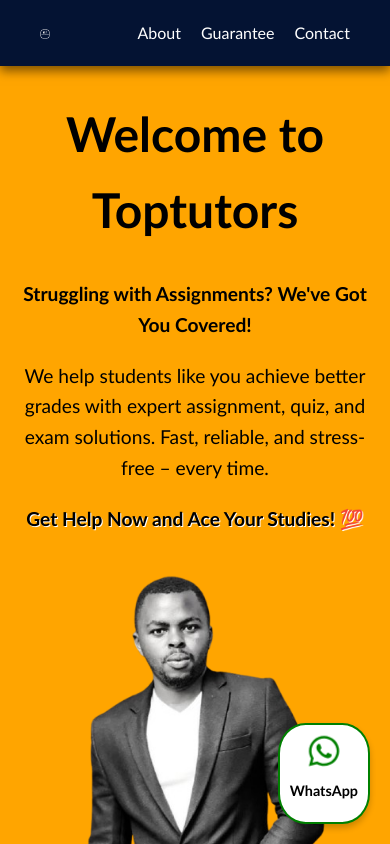
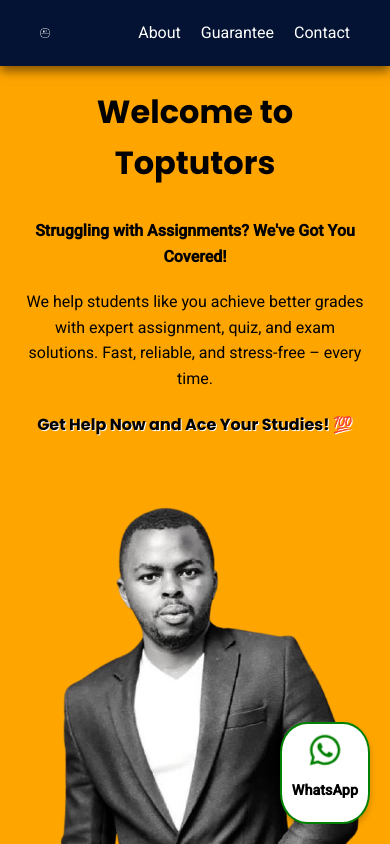
Before and after one commit to Davey0076/client-portfolio-one, a React (Vite) app: page / in a window 390 px wide. Shown: the top 844 px of the page. Built offline with nearby package versions, Linux system fonts and the light colour scheme.

Commit message:
Minor updates

```diff
--- a/src/components/Hero/Hero.css
+++ b/src/components/Hero/Hero.css
@@ -1,4 +1,3 @@
-
 .hero {
   background-color: orange;
   color: black;
@@ -6,20 +5,26 @@
   position: relative;
   display: flex;
   justify-content: space-between;
+  align-items: center; /* Ensure content is vertically centered */
   overflow: hidden;
+  padding: 20px; /* Add padding for better spacing */
+}
+
+.hero-text {
+  display: flex;
+  flex-direction: column;
+  align-items: flex-start;
+  justify-content: center;
+  flex: 1; /* Text takes equal space */
+  padding: 20px; /* Padding for better spacing */
 }
 
 .hero-text h1 {
   font-size: 3rem;
+  font-weight: bold;
   margin-bottom: 20px;
   animation: textSlideIn 1.5s ease-in-out forwards;
-}
-
-.hero-text{
-  display: flex;
-  flex-direction: column;
-  align-items: center;
-  justify-content: center;
+  color: black; /* Ensure contrast against orange */
 }
 
 .hero-text p {
@@ -34,10 +39,25 @@
   font-weight: bold;
   color: black;
   text-shadow: 1px 1px white;
+  margin-top: 20px; /* Space below the paragraph */
   animation: pulse 2s infinite;
 }
 
+.hero-image {
+  flex: 1;
+  position: absolute; /* Ensure the image spans edges */
+  bottom: 0;
+  right: 0;
+  width: 50%; /* Set width for large screens */
+  height: 100%; /* Stretch to cover the hero's height */
+  overflow: hidden; /* Crop overflowing image parts */
+}
 
+.hero-image img {
+  width: 100%;
+  height: 100%;
+  object-fit: cover; /* Preserve aspect ratio while filling the container */
+}
 
 /* Animations */
 @keyframes textSlideIn {
@@ -74,25 +94,38 @@
 /* Responsive Styles for Small Screens */
 @media (max-width: 768px) {
   .hero {
-    flex-direction: column;
+    flex-direction: column; /* Stack text and image */
     text-align: center;
+    padding: 20px; /* Maintain padding */
   }
 
-  .hero-content {
-    margin-right: 0;
+  .hero-text {
+    align-items: center; /* Center text content */
     margin-bottom: 20px;
+    padding: 0; /* Remove extra padding on smaller screens */
   }
 
-  .hero-title {
-    font-size: 2rem;
+  .hero-text h1 {
+    font-size: 2rem; /* Adjust font size for smaller screens */
+  }
+
+  .hero-text p {
+    font-size: 1rem; /* Adjust text size for readability */
   }
 
   .cta {
-    font-size: 1.2rem;
+    font-size: 1.2rem; /* Slightly smaller CTA */
+  }
+
+  .hero-image {
+    position: relative; /* Allow it to flow naturally */
+    width: 100%; /* Full width for small screens */
+    height: auto; /* Adjust height automatically */
+    margin-top: 10px; /* Space between text and image */
   }
 
   .hero-image img {
-    width: 80%;
-    margin: 0 auto;
+    width: 100%;
+    height: auto; /* Maintain image ratio */
   }
 }
--- a/src/index.css
+++ b/src/index.css
@@ -1,3 +1,6 @@
+@import url('https://fonts.googleapis.com/css2?family=Poppins:wght@400;600;700&family=Roboto:wght@400;500&display=swap');
+
+
 /* Reset */
 * {
     margin: 0;
@@ -51,3 +54,15 @@
   .mb-20 {
     margin-bottom: 20px;
   }
+
+  /* Heading Font */
+h1, h2, h3, .hero-title, .cta {
+  font-family: 'Poppins', sans-serif;
+  font-weight: 700;
+}
+
+/* Body Font */
+body, p, a, .hero-subtext, .contact-details {
+  font-family: 'Roboto', sans-serif;
+  font-weight: 400;
+}
```
